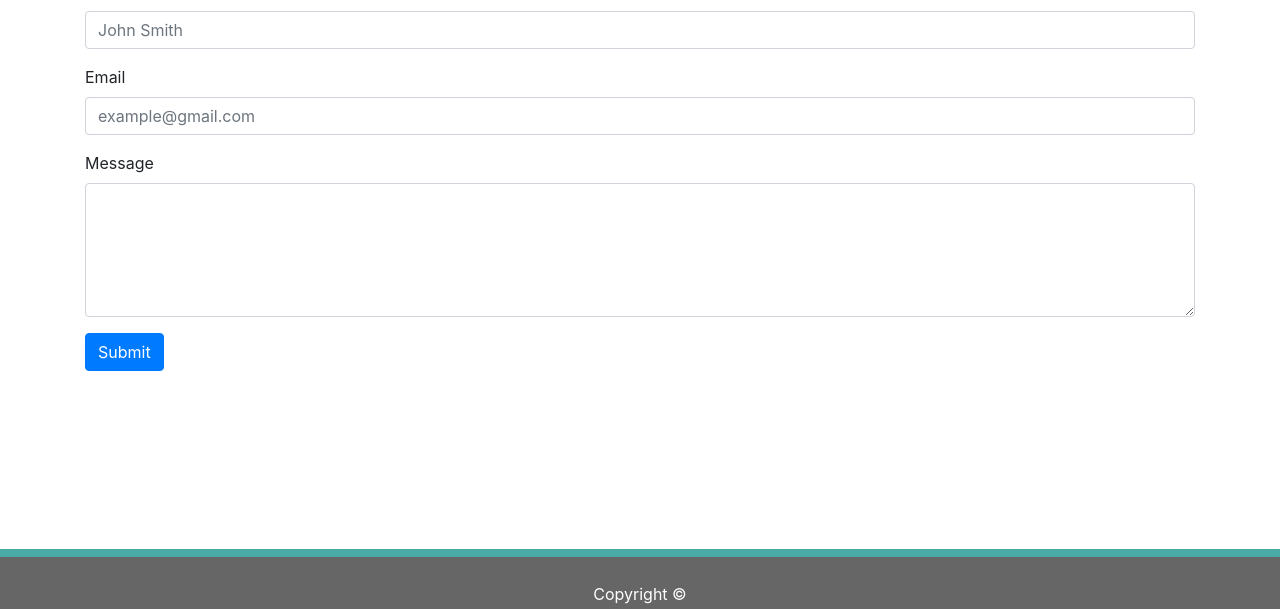
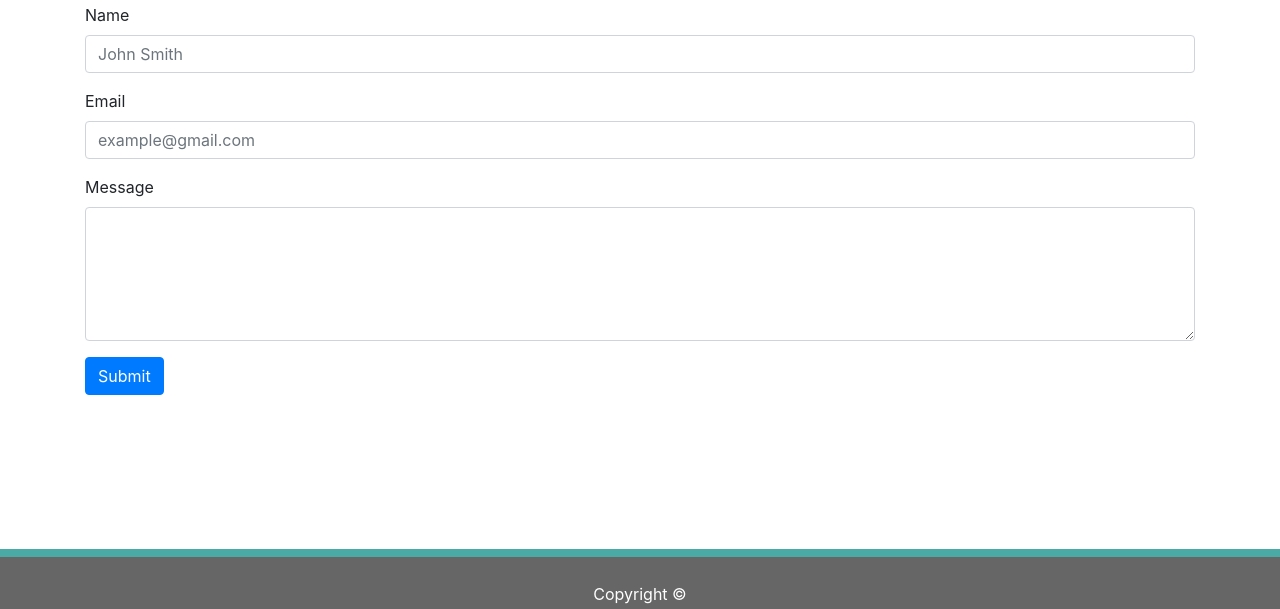
Before and after one commit to kanikas01/Bootstrap-Portfolio, a plain HTML site: page contact.html in a window 1280 px wide. Shown: the part 191-800 px from the top of the page. Drawn offline with nearby package versions, Linux system fonts and the light colour scheme.

Commit message:
Add additional bootstrap classes to <main> element

```diff
--- a/contact.html
+++ b/contact.html
@@ -14,7 +14,7 @@
   <script src="assets/javascript/navbar.js"></script>
 
   <!-- Main page content -->
-  <main>
+  <main class="mx-auto mt-5">
     <div class="container contact">
       <div class="row mt-4">
         <div class="col">
```
Also changed, not shown: index.html (+1 -1 lines), portfolio.html (+1 -1 lines).
